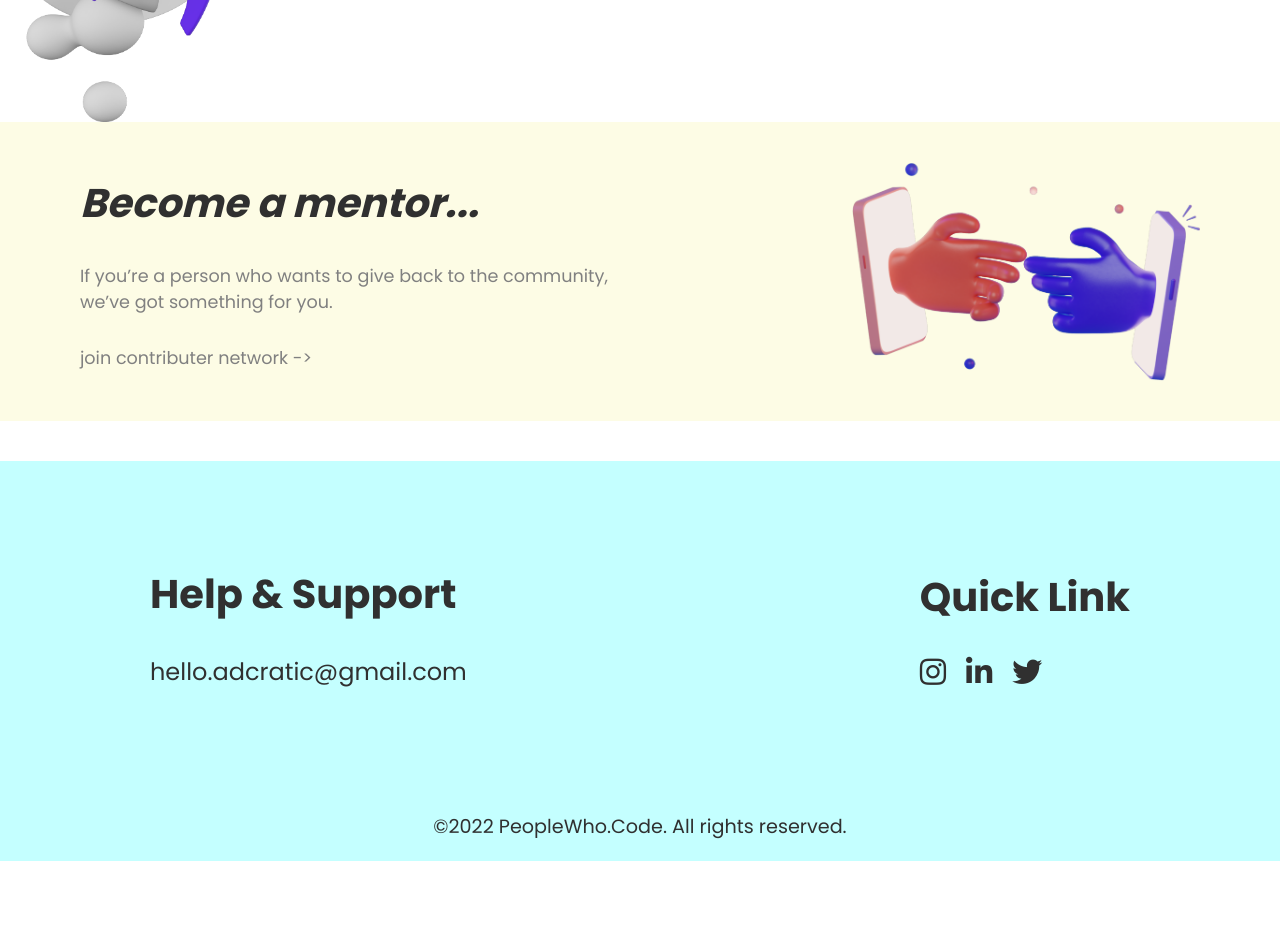
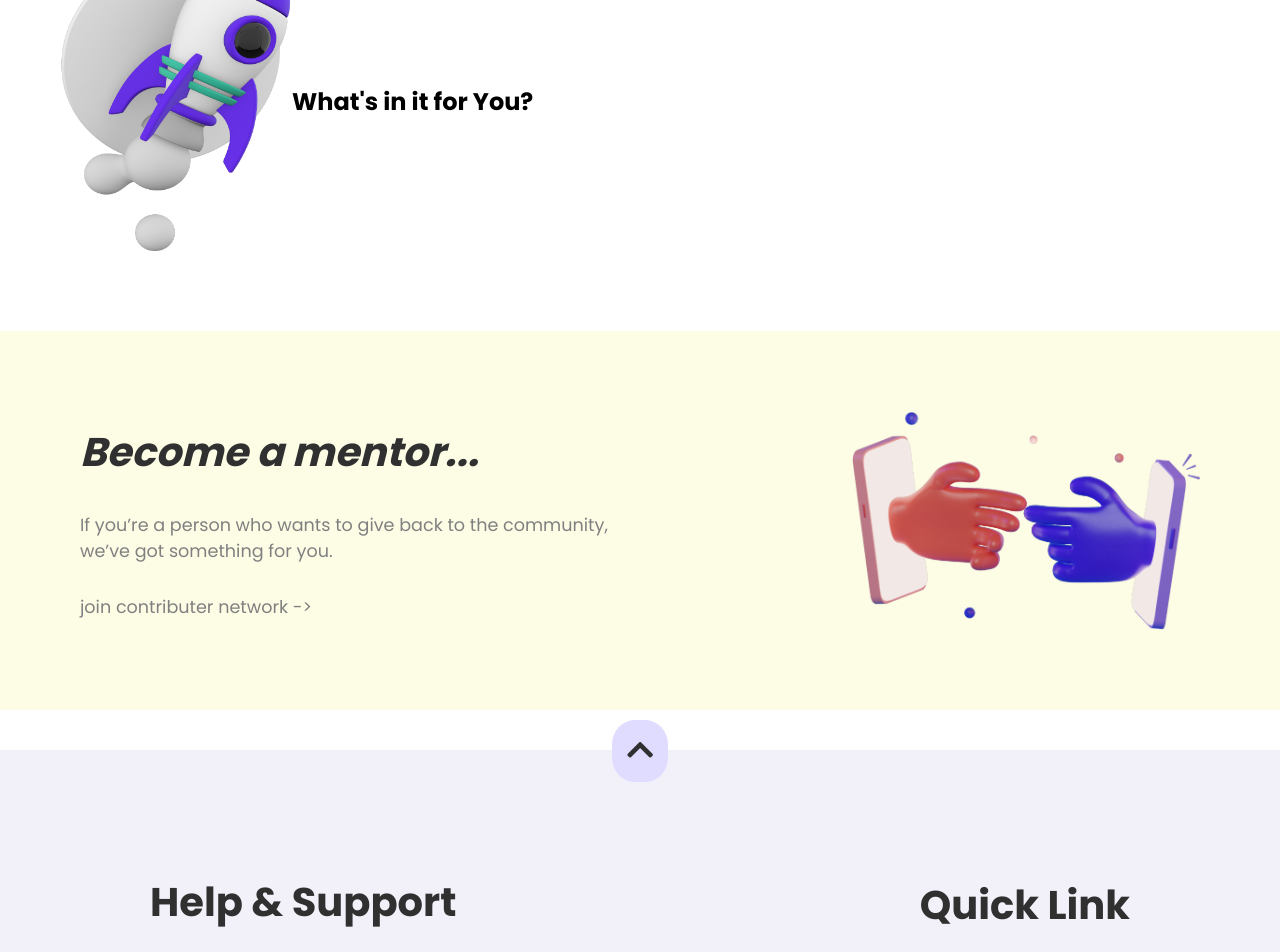
Before and after one commit to Harsh-Manoor/peoplewho.code, a React (Create React App) app: page / in a window 1280 px wide. Shown: the part 1580-2532 px from the top of the page. Before the commit the page ends 2441 px from the top, so only its background shows below. Built offline with nearby package versions, Linux system fonts and the light colour scheme.

Commit message:
back to top button

```diff
--- a/src/components/Footer/Footer.css
+++ b/src/components/Footer/Footer.css
@@ -1,11 +1,11 @@
 .footer{
     width: 100%;
-    height: 400px;
+    height: 350px;
     display: flex;
     justify-content: space-between;
     align-items: center;
     flex-direction: column;
-    background-color: rgb(196, 255, 255);
+    background-color: #F2F1FA;
 }
 
 .footer-container{
@@ -57,9 +57,27 @@
     align-items: center;
     flex-direction: column;
     padding: 20px 0;
+    background-color: #F2F1FA;
 }
 
 .copyright-section p{
     font-size: 1.2rem;
     color: #303030;
 }
+
+
+.backToTop-button{
+    align-items: center;
+    padding: 15px;
+    cursor: pointer;
+    position: relative;
+    top: -30px;
+    background-color: #E0DCFF;
+    border-radius: 40%;
+    border: none;
+}
+
+.backToTop-button i{
+    font-size: 30px;
+    color: #303030;
+}
--- a/src/components/Footer/Footer.js
+++ b/src/components/Footer/Footer.js
@@ -2,6 +2,15 @@ import React from 'react'
 import "./Footer.css"
 
 const Footer = () => {
+
+    const backToTop = ()=>{
+        window.scrollTo({
+            top: 0,
+            left: 0,
+            behavior: 'smooth'
+          });
+
+    }
 
     const sendEmail = () => {
         const emailTo = "hello.adcratic@gmail.com";
@@ -14,6 +23,9 @@ const Footer = () => {
     return (
         <>
           <section className="footer">
+            <button className="backToTop-button" onClick={backToTop}>
+                <i class="fas fa-chevron-up"></i>
+            </button>
               <div className="footer-container">
                 <div className="footer-mail-container">
                     <h2>Help & Support</h2>
--- a/src/components/HeroSection/HeroSection.css
+++ b/src/components/HeroSection/HeroSection.css
@@ -5,6 +5,7 @@
     align-items: center;
     width: 100%;
     height: 100vh;
+    background: linear-gradient(220deg, rgba(255,255,255,1) 0%, rgba(255,255,255,0.0033147047881653124) 72%, rgba(0,212,255,0.350653640362395) 100%);
 }
 
 .heroSectionImage{
@@ -53,7 +54,7 @@
     width: 100%;
     margin-bottom: 40px;
     background-color: #FDFCE5;
-    padding: 40px 60px;
+    padding: 80px 60px;
 }
 
 .community-section img{
@@ -92,6 +93,7 @@
     justify-content: flex-start;
     align-items: center;
     width: 100%;
+    padding: 80px 60px;
 }
 
 .experience-section img{
@@ -108,7 +110,7 @@
     width: 100%;
     margin-bottom: 40px;
     background-color: #FDFCE5;
-    padding: 40px 60px;
+    padding: 80px 60px;
 }
 
 .mentor-section img{
--- a/src/components/HeroSection/HeroSection.js
+++ b/src/components/HeroSection/HeroSection.js
@@ -7,7 +7,6 @@ const HeroSection = () => {
         let x = (window.innerWidth / 2 - e.pageX) * 0.01;
         let y = (window.innerHeight / 2 - e.pageY) * 0.01;
         document.querySelector(".heroSectionImage").style.transform = `translate(${x}px, ${y}px)`;
-        // document.querySelector(".communityImage").style.transform = `translate(${x}px, ${y}px)`;
 
     }
 
```
